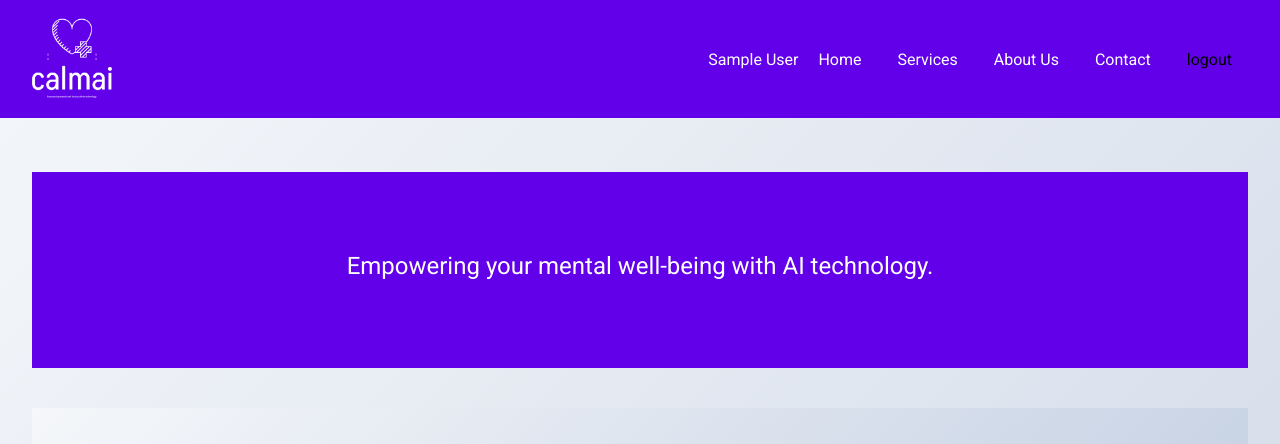
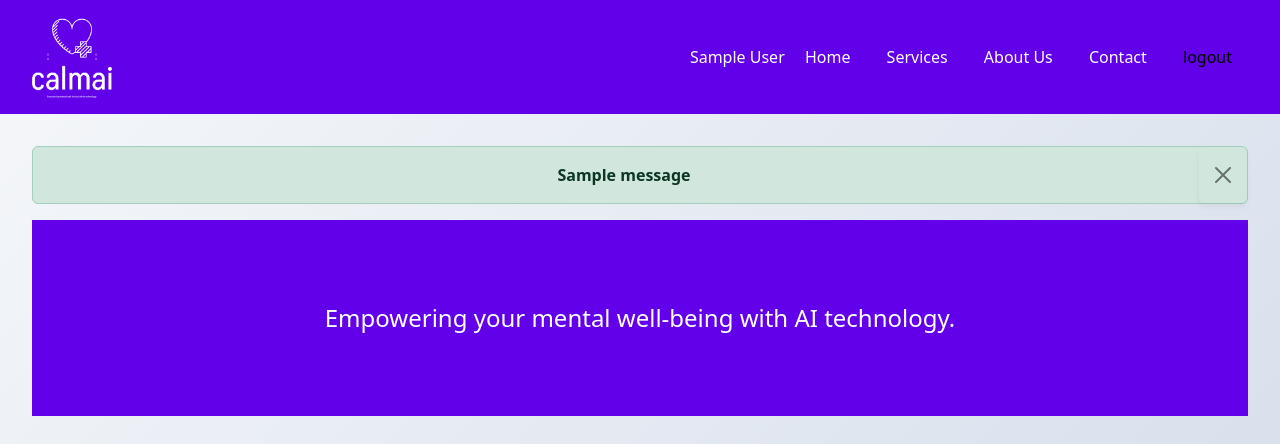
Before and after one commit to Itzkuldeep/CalmAI, a Flask app: page / in a window 1280 px wide. Shown: the top 444 px of the page. Run offline with Flask 3, Linux system fonts and the light colour scheme; the visitor is signed in with stand-in values (Sample User, id 1); tables that the repository leaves empty or names only in its code hold one stand-in row (values such as "Sample post"); one stand-in notice (Sample message) is shown.

Commit message:
Added flash messages

```diff
--- a/app.py
+++ b/app.py
@@ -1,4 +1,4 @@
-from flask import Flask, render_template, redirect, request, session, jsonify
+from flask import Flask, render_template, redirect, request, session,flash
 from flask_session import Session
 import random as rd
 import math
@@ -73,7 +73,8 @@
                 print(session['user_id'])
                 session['name'] = data[1]
                 session['email'] = data[2]
-                return redirect('/')
+                flash = ('Logged in Successfully!!!')
+                return render_template('index_01.html', flash=flash)
             else:
                 return render_template('login_06.html', message = 'Invalid Credentials')
         except Exception as e:
@@ -159,7 +160,8 @@
         if passkey(password):
             cur.execute(f"INSERT INTO users (user_id,username,email,password_hash,phone) VALUES ({id},'{name}','{email}','{password}','{phone}');")
             db.commit()
-            return redirect('/')
+            flash('Acoount Created Successfull!!!')
+            return render_template('index_01.html', flash=flash)
         else:
             return render_template('signup_06.html', message = 'Invalid details Try Again')
 
--- a/templates/index_01.html
+++ b/templates/index_01.html
@@ -1,20 +1,27 @@
 <!DOCTYPE html>
 <html lang="en">
+
 <head>
     <meta charset="UTF-8">
     <meta name="viewport" content="width=device-width, initial-scale=1.0">
     <title>calmAI</title>
     <link rel="stylesheet" href="styles.css">
-     <!-- <link rel="icon" href="{{url_for('static', filename='calmai-favicon-white.png')}}" type="image/x-icon"> -->
-     <link rel="shortcut icon" href="{{url_for('static', filename='calmai-favicon-white.png')}}" type="image/x-icon">
+    <!-- <link rel="icon" href="{{url_for('static', filename='calmai-favicon-white.png')}}" type="image/x-icon"> -->
+    <link rel="shortcut icon" href="{{url_for('static', filename='calmai-favicon-white.png')}}" type="image/x-icon">
 </head>
+
 <body>
     {% include 'navbar.html' %}
     {% block head %}
     {% endblock %}
     <main>
         <center>
-            <h4 style="color: red;">{{message}}</h4>
+            {% for msg in get_flashed_messages() %}
+            <div class="alert alert-success  alert-dismissible fade show" role="alert">
+                <strong>{{ msg }}</strong>
+                <button type="button" class="btn-close" data-bs-dismiss="alert" aria-label="Close"></button>
+            </div>
+            {% endfor %}
         </center>
         <section class="hero">
             <div class="hero-text">
@@ -24,7 +31,8 @@
         <section class="intro">
             <h2>Our Mission</h2>
             <p>
-                At calmAI, we are dedicated to providing accessible and personalized mental health support through advanced AI technology.
+                At calmAI, we are dedicated to providing accessible and personalized mental health support through
+                advanced AI technology.
                 Our goal is to create a compassionate and supportive environment for everyone.
             </p>
         </section>
@@ -57,4 +65,5 @@
     {% block down %}
     {% endblock %}
 </body>
+
 </html>
--- a/templates/navbar.html
+++ b/templates/navbar.html
@@ -9,6 +9,9 @@
     <link href="https://fonts.googleapis.com/css2?family=Roboto:wght@400;500&display=swap" rel="stylesheet">
     <!-- <link rel="icon" href="{{url_for('static', filename='calmai-favicon-white.png')}}" type="image/x-icon"> -->
      <link rel="shortcut icon" href="{{url_for('static', filename='calmai-favicon-white.png')}}" type="image/x-icon">
+     <script src="https://cdn.jsdelivr.net/npm/bootstrap@5.3.3/dist/js/bootstrap.bundle.min.js" integrity="sha384-YvpcrYf0tY3lHB60NNkmXc5s9fDVZLESaAA55NDzOxhy9GkcIdslK1eN7N6jIeHz" crossorigin="anonymous"></script>
+     <link href="https://cdn.jsdelivr.net/npm/bootstrap@5.3.3/dist/css/bootstrap.min.css" rel="stylesheet" integrity="sha384-QWTKZyjpPEjISv5WaRU9OFeRpok6YctnYmDr5pNlyT2bRjXh0JMhjY6hW+ALEwIH" crossorigin="anonymous">
+
 </head>
 <body>
     <header>
```
Also changed, not shown: 2 other files.
